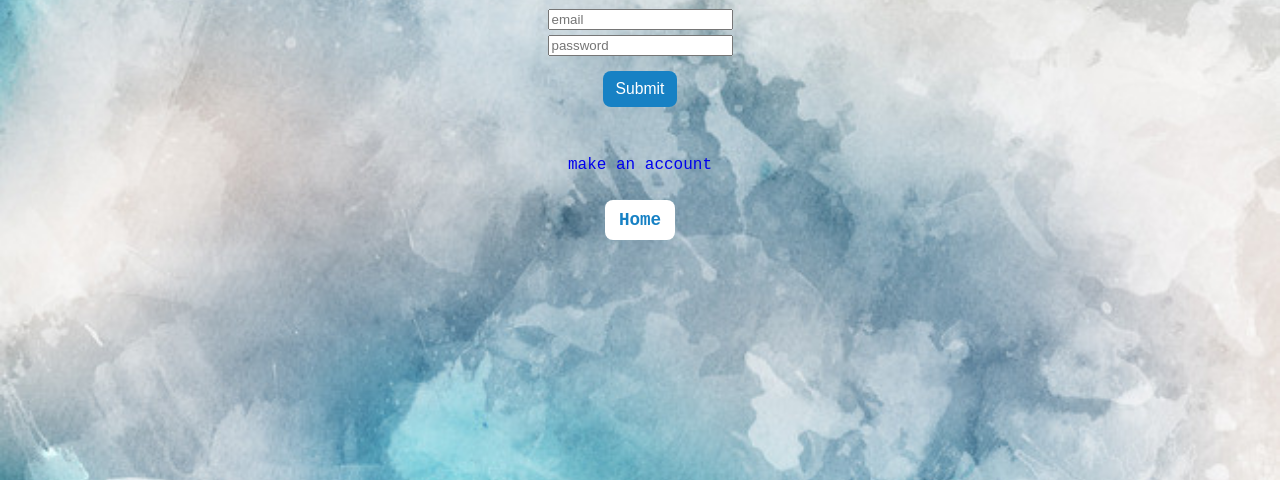
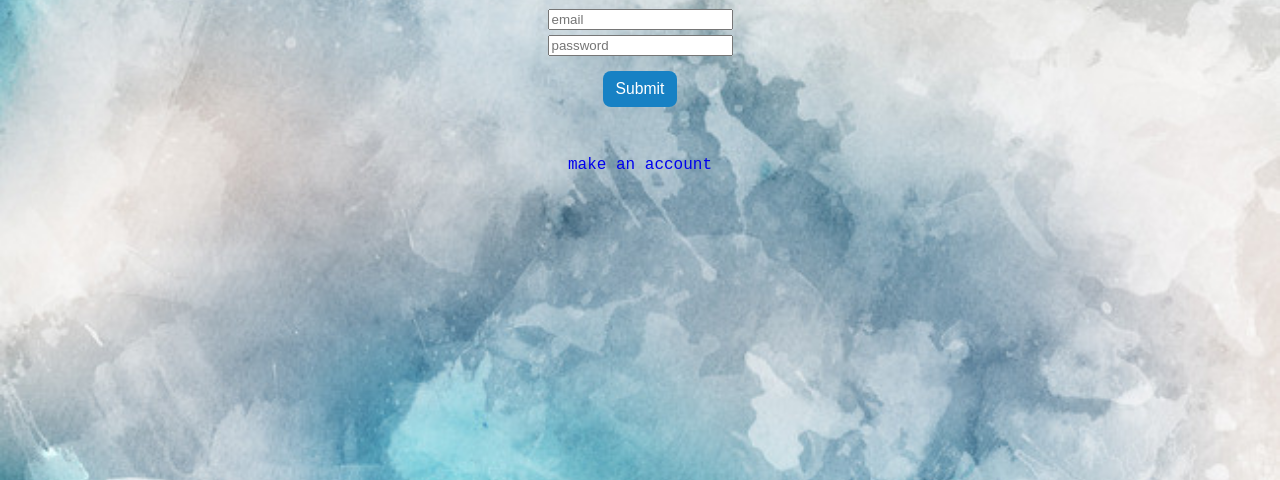
Before and after one commit to TengXu/text, a Flask app: page / in a window 1280 px wide. Shown: the part 153-633 px from the top of the page. Run offline with Flask 2, Linux system fonts and the light colour scheme; data that the repository does not hold is empty.

Commit message:
Update login.html

```diff
--- a/Justext/templates/login.html
+++ b/Justext/templates/login.html
@@ -15,6 +15,6 @@
 </form></br>
 
 <p><a class='signupbtn' href='/register'>make an account</a></p>
-<a class='home' href='/profile'>Home</a>
+<!-- <a class='home' href='/profile'>Home</a> -->
 </body>
 </html>
```
